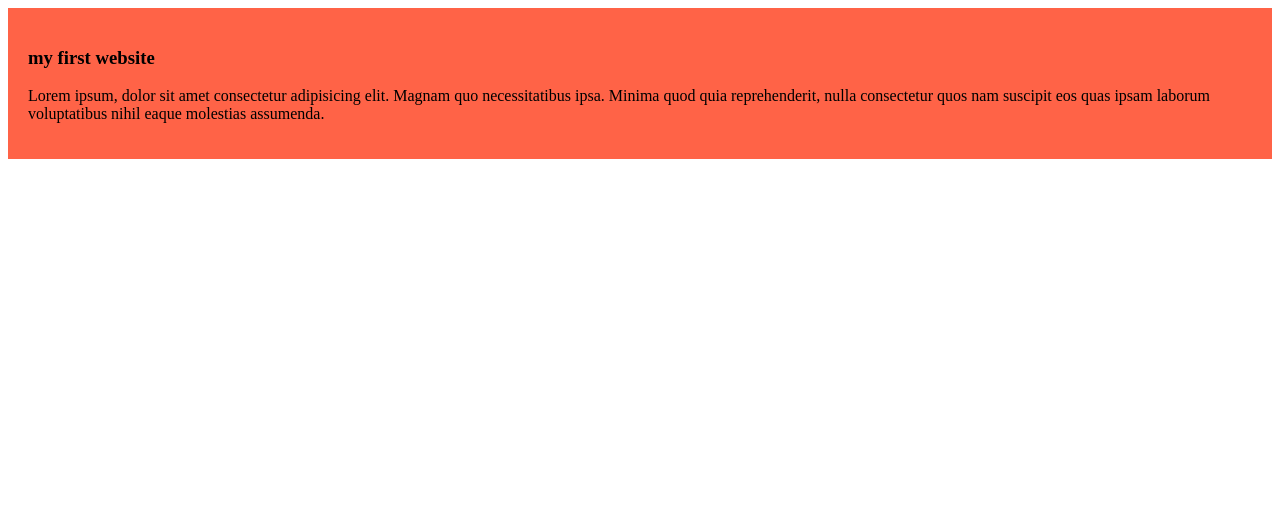
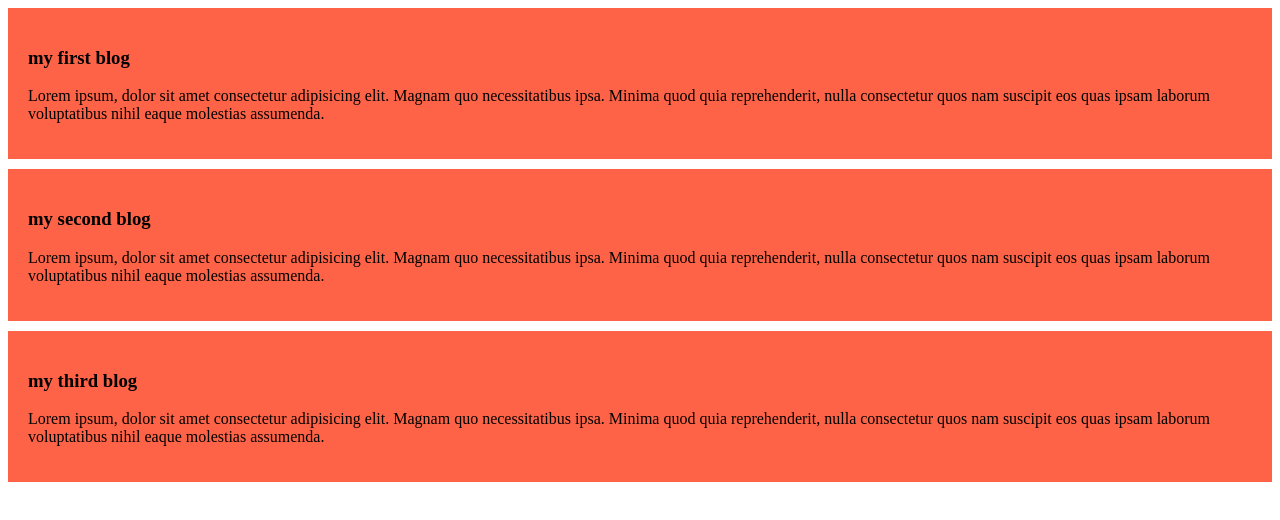
Before and after one commit to Cpaul5/my-first-website, a plain HTML site: page index.html in a window 1280 px wide. Drawn offline with Linux system fonts and the light colour scheme.

Commit message:
added the second and third blog

```diff
--- a/index.html
+++ b/index.html
@@ -8,7 +8,15 @@
 </head>
 <body>
   <div>
-    <h3> my first website</h3>
+    <h3> my first blog</h3>
+    <p>Lorem ipsum, dolor sit amet consectetur adipisicing elit. Magnam quo necessitatibus ipsa. Minima quod quia reprehenderit, nulla consectetur quos nam suscipit eos quas ipsam laborum voluptatibus nihil eaque molestias assumenda.</p>
+  </div>
+  <div>
+    <h3> my second blog</h3>
+    <p>Lorem ipsum, dolor sit amet consectetur adipisicing elit. Magnam quo necessitatibus ipsa. Minima quod quia reprehenderit, nulla consectetur quos nam suscipit eos quas ipsam laborum voluptatibus nihil eaque molestias assumenda.</p>
+  </div>
+  <div>
+    <h3> my third blog</h3>
     <p>Lorem ipsum, dolor sit amet consectetur adipisicing elit. Magnam quo necessitatibus ipsa. Minima quod quia reprehenderit, nulla consectetur quos nam suscipit eos quas ipsam laborum voluptatibus nihil eaque molestias assumenda.</p>
   </div>
 </body>
--- a/styles/blog.css
+++ b/styles/blog.css
@@ -1,3 +1,4 @@
 div{
     background-color: tomato; padding: 20px;
+    margin-bottom: 10px;
 }
```
